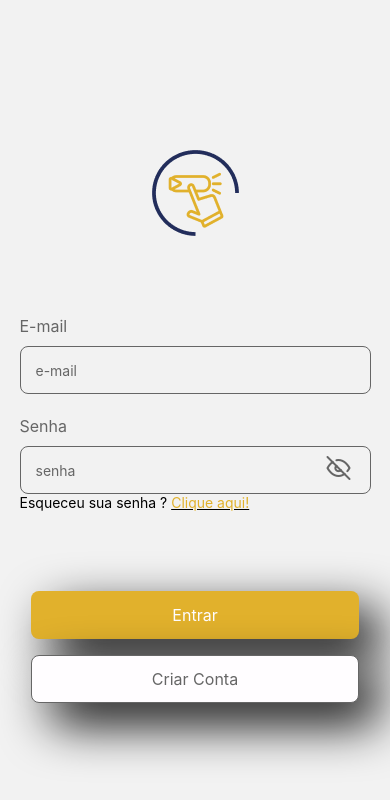
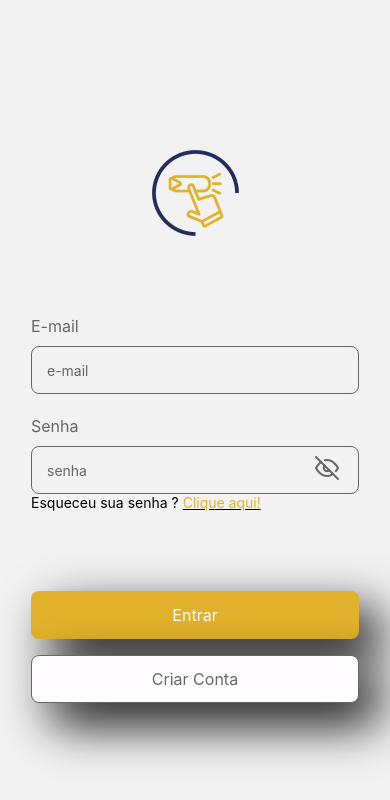
Before and after one commit to RaphaelBorba/Trixx_App, a React Native app: screen /Login in a window 390 px wide. Shown: the top 800 px of the page. Built offline with nearby package versions, Linux system fonts and the light colour scheme.

Commit message:
fix: change % for px in css

```diff
--- a/src/components/Input/style.ts
+++ b/src/components/Input/style.ts
@@ -3,7 +3,7 @@ import styled from "styled-components/native";
 
 export const InputView = styled.View`
 
-    width: 90%;
+    width: 328px;
     margin-inline: auto;
     display: flex;
     gap: 10px;
@@ -19,6 +19,7 @@ export const TextBox = styled.Text`
 export const InputBox = styled.TextInput<any>`
 
     border: 1px solid ${props => props.validate ?'#666666' : 'red'} ;
+    width: 100%;
     border-radius: 8px;
     height: 48px;
     padding-left: 15px;
--- a/src/pages/Login/style.ts
+++ b/src/pages/Login/style.ts
@@ -26,7 +26,7 @@ export const ForgetPasswordView = styled.View`
 
     display: flex;
     flex-direction: row;
-    width: 90%;
+    width: 328px;
     font-size: 13px;
     color: #231F20;
 `
```
